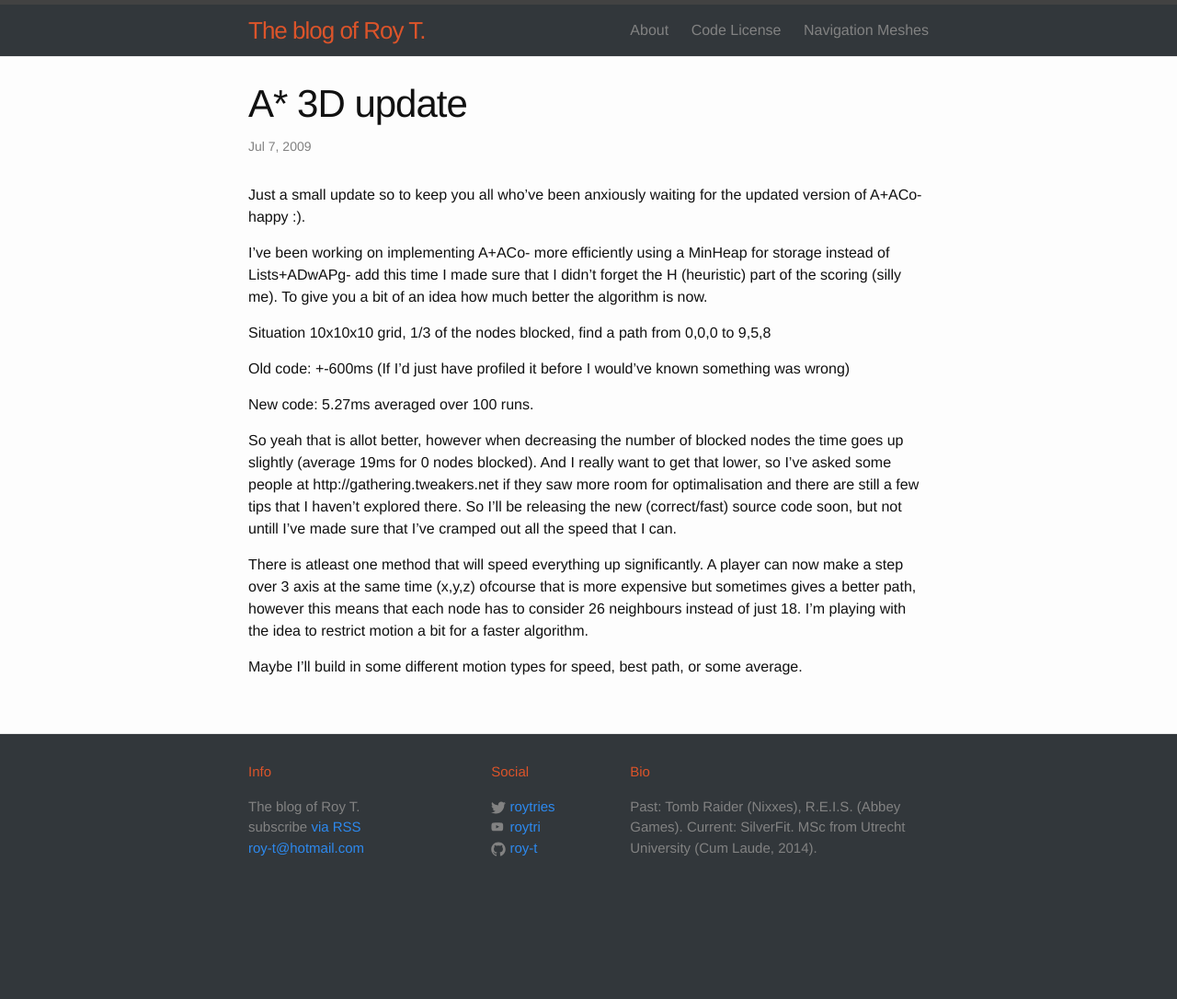
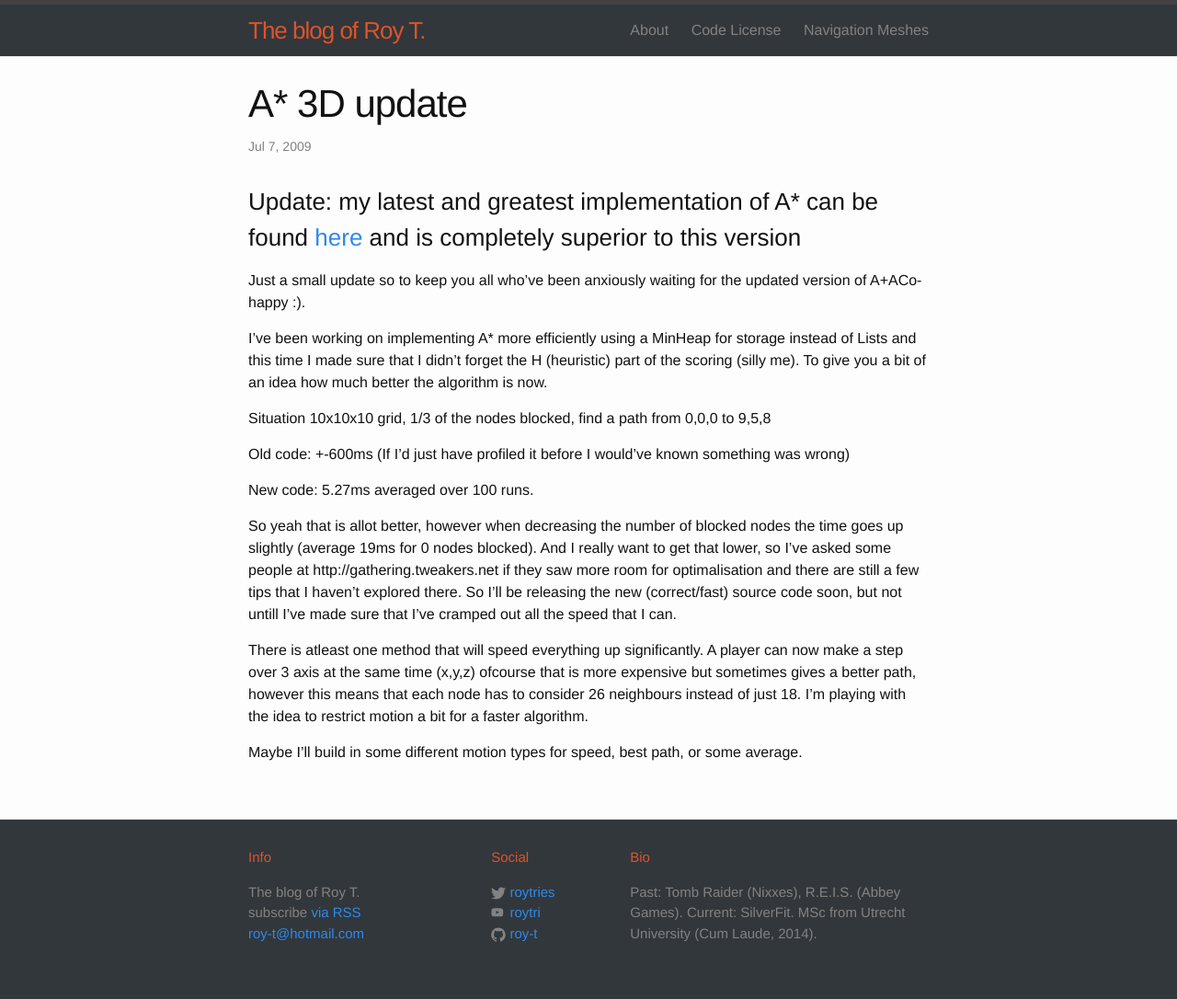
Before and after one commit to roy-t/roy-t.nl, a Jekyll site: the page built from _posts/2009-07-07-a-3d-update.md, in a window 1280 px wide. Shown: the whole page at 92% size. Built offline with Jekyll 4.4.1, drawn with Linux system fonts in a browser that asks for light colours; comment, search, counter and statistics services are not loaded; before the commit the page ends 993 px from its top, so only the background shows below that.

Commit message:
Add/Update link to 'best' A* article on all A* articles

```diff
--- a/_posts/2009-07-07-a-3d-update.md
+++ b/_posts/2009-07-07-a-3d-update.md
@@ -6,9 +6,12 @@ author: admin
 comments: true
 categories:
 ---
+
+<h3>Update: my latest and greatest implementation of A* can be found <a href="http://roy-t.nl/2011/09/24/another-faster-version-of-a-2d3d-in-c.html">here</a> and is completely superior to this version</h3>
+
 Just a small update so to keep you all who've been anxiously waiting for the updated version of A+ACo- happy :).
 
-I've been working on implementing A+ACo- more efficiently using a MinHeap for storage instead of Lists+ADwAPg- add this time I made sure that I didn't forget the H (heuristic) part of the scoring (silly me). To give you a bit of an idea how much better the algorithm is now.
+I've been working on implementing A* more efficiently using a MinHeap for storage instead of Lists and this time I made sure that I didn't forget the H (heuristic) part of the scoring (silly me). To give you a bit of an idea how much better the algorithm is now.
 
 Situation 10x10x10 grid, 1/3 of the nodes blocked, find a path from 0,0,0 to 9,5,8
 
```
Also changed, not shown: _posts/2009-02-22-implementing-a-into-xna.md (+1 -1 lines), _posts/2009-02-24-implementing-a-path-finding-in-c-and-xna-source-code-can-we-cut-the-corner.md (+1 -1 lines), _posts/2009-07-07-new-version-a-pathfinding-in-3d.md (+3 -0 lines).
